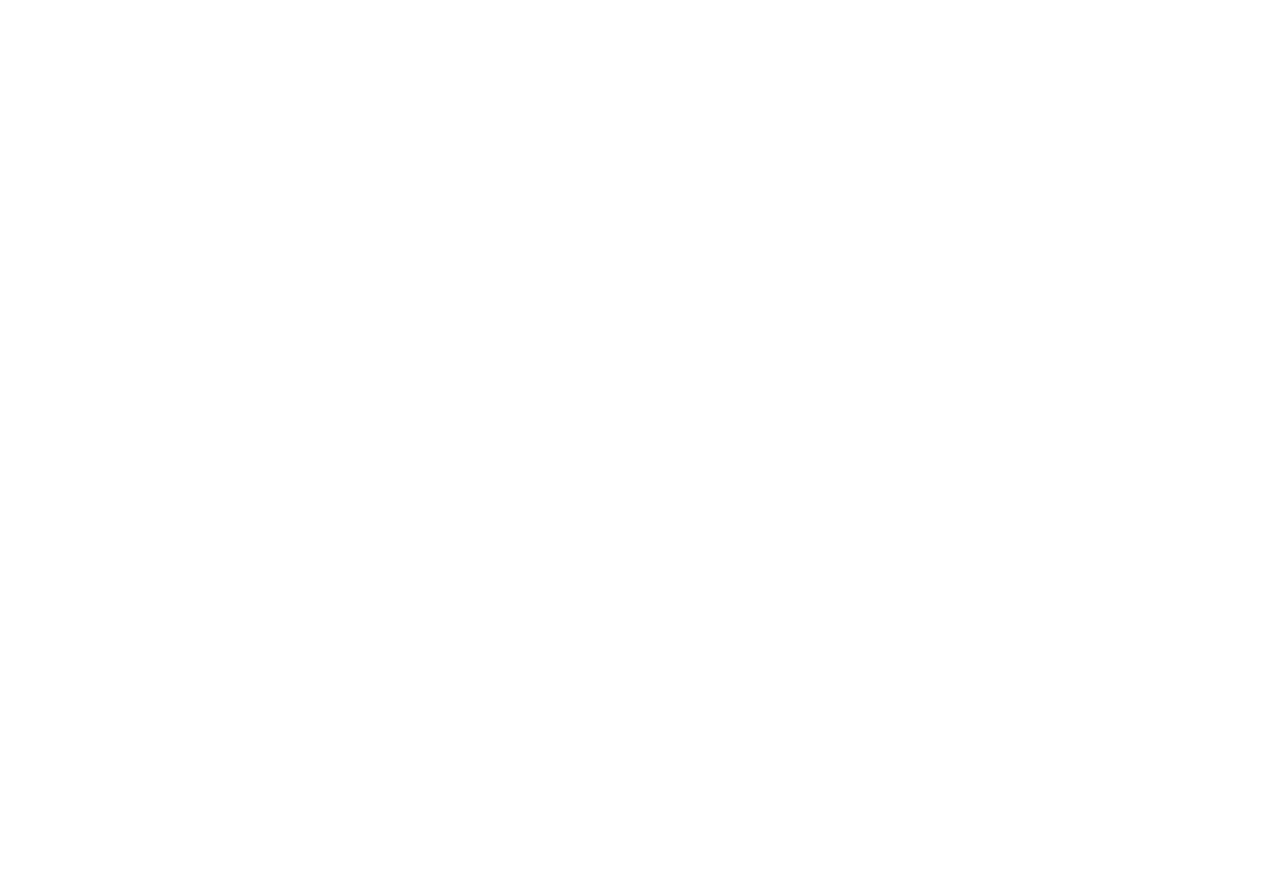
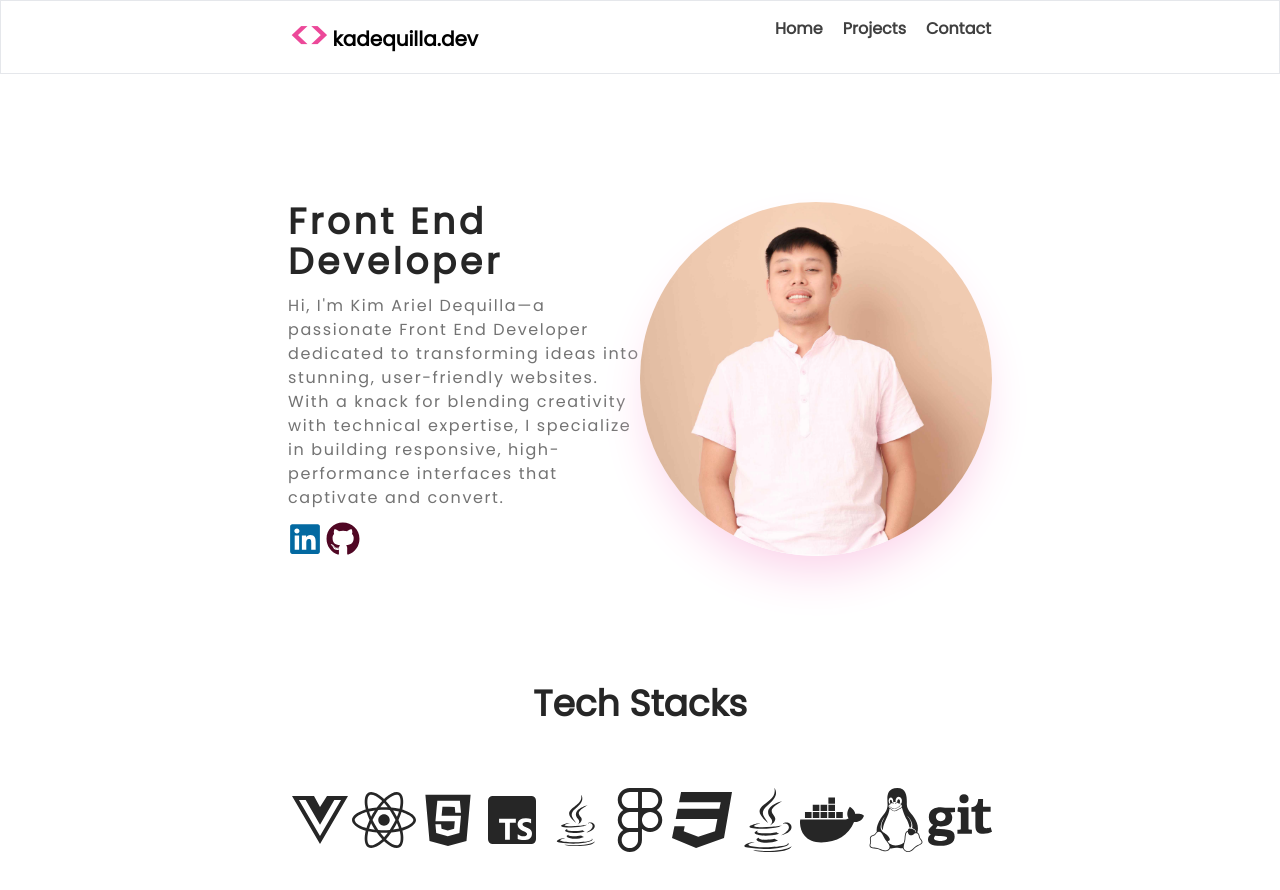
Before and after one commit to dequilla3/kadequilla, a Next.js app: page / in a window 1280 px wide. Shown: the top 890 px of the page. Before the commit the page ends 800 px from the top, so only its background shows below. Built offline with nearby package versions, Linux system fonts and the light colour scheme.

Commit message:
feat: done hero and tech stack section

```diff
--- /dev/null
+++ b/app/components/layouts/Navbar.tsx
@@ -0,0 +1,31 @@
+export default function Navbar() {
+  return (
+    <div className="border">
+      <nav className="flex py-4 px-72">
+        <a href="#" className="font-black text-xl">
+          <div className="flex">
+            <div className="text-4xl mr-1 transition-all hover:animate-spin text-pink-500">
+              {"<>"}
+            </div>
+            <div className="translate-y-2">kadequilla.dev</div>
+          </div>
+        </a>
+        <ul className="flex justify-end w-full font-semibold text-neutral-700">
+          <li>
+            <div className="ml-5 cursor-pointer hover:text-pink-900"> Home</div>
+          </li>
+          <li>
+            <div className="ml-5 cursor-pointer hover:text-pink-900">
+              Projects
+            </div>
+          </li>
+          <li>
+            <div className="ml-5 cursor-pointer hover:text-pink-900">
+              Contact
+            </div>
+          </li>
+        </ul>
+      </nav>
+    </div>
+  );
+}
--- /dev/null
+++ b/app/components/sections/HeroSection.tsx
@@ -0,0 +1,42 @@
+"use client";
+
+import Image from "next/image";
+import { FaGithub, FaLinkedin } from "react-icons/fa";
+
+export default function HeroSection() {
+  return (
+    <div className="py-32 flex xl:pb-64">
+      <div className="w-1/2">
+        <div className="font-bold flex tracking-widest mb-3 lg:text-4xl 1xl:text-5xl">
+          Front End Developer
+        </div>
+        <div className=" text-neutral-500 tracking-widest mb-2">
+          {
+            "Hi, I'm Kim Ariel Dequilla—a passionate Front End Developer dedicated to transforming ideas into stunning, user-friendly websites. With a knack for blending creativity with technical expertise, I specialize in building responsive, high-performance interfaces that captivate and convert."
+          }
+        </div>
+        <div className="flex mt-3">
+          <a
+            className="mr-1"
+            href="https://www.linkedin.com/in/kadequilla"
+            target="_blank"
+          >
+            <FaLinkedin className="text-sky-700" size={34} />
+          </a>
+          <a href="https://github.com/dequilla3" target="_blank">
+            <FaGithub className="text-pink-950" size={34} />
+          </a>
+        </div>
+      </div>
+      <div className="w-1/2 flex justify-center">
+        <Image
+          className="rounded-full shadow-2xl shadow-pink-200"
+          src="/me.jpg"
+          width={450}
+          height={450}
+          alt="Picture of the author"
+        />
+      </div>
+    </div>
+  );
+}
--- /dev/null
+++ b/app/components/sections/Skills.tsx
@@ -0,0 +1,58 @@
+import Image from "next/image";
+import { BiLogoTypescript } from "react-icons/bi";
+import { DiJava, DiJavascript } from "react-icons/di";
+import {
+  FaCss3,
+  FaDocker,
+  FaFigma,
+  FaGit,
+  FaJava,
+  FaLinux,
+  FaReact,
+  FaVuejs,
+} from "react-icons/fa";
+
+export default function Skills() {
+  return (
+    <div className="h-96">
+      <div className="font-bold lg:text-4xl 1xl:text-5xl text-center mb-16">
+        Tech Stacks
+      </div>
+      <div className="flex justify-evenly">
+        <a href="">
+          <FaVuejs size={64} />
+        </a>
+        <a href="">
+          <FaReact size={64} />
+        </a>
+        <a href="">
+          <DiJavascript size={64} />
+        </a>
+        <a href="">
+          <BiLogoTypescript size={64} />
+        </a>
+        <a href="">
+          <DiJava size={64} />
+        </a>
+        <a href="">
+          <FaFigma size={64} />
+        </a>
+        <a href="">
+          <FaCss3 size={64} />
+        </a>
+        <a href="">
+          <FaJava size={64} />
+        </a>
+        <a href="">
+          <FaDocker size={64} />
+        </a>
+        <a href="">
+          <FaLinux size={64} />
+        </a>
+        <a href="">
+          <FaGit size={64} />
+        </a>
+      </div>
+    </div>
+  );
+}
--- a/app/layout.tsx
+++ b/app/layout.tsx
@@ -1,12 +1,13 @@
 import type { Metadata } from "next";
-import { Inter } from "next/font/google";
+import { Poppins } from "next/font/google";
 import "./globals.css";
+import Navbar from "./components/layouts/Navbar";
 
-const inter = Inter({ subsets: ["latin"] });
+const poppins = Poppins({ weight: "400", subsets: ["latin"] });
 
 export const metadata: Metadata = {
-  title: "Create Next App",
-  description: "Generated by create next app",
+  title: "Kim Dequilla | Portfolio",
+  description: "Crafting Engaging Digital Experiences",
 };
 
 export default function RootLayout({
@@ -16,7 +17,10 @@
 }>) {
   return (
     <html lang="en">
-      <body className={inter.className}>{children}</body>
+      <body className={poppins.className}>
+        <Navbar />
+        {children}
+      </body>
     </html>
   );
 }
--- a/app/page.tsx
+++ b/app/page.tsx
@@ -1,3 +1,11 @@
+import HeroSection from "./components/sections/HeroSection";
+import Skills from "./components/sections/Skills";
+
 export default function Hero() {
-  return <div> </div>;
+  return (
+    <main className="text-neutral-800 px-72">
+      <HeroSection />
+      <Skills />
+    </main>
+  );
 }
--- a/tailwind.config.ts
+++ b/tailwind.config.ts
@@ -13,6 +13,14 @@
         "gradient-conic":
           "conic-gradient(from 180deg at 50% 50%, var(--tw-gradient-stops))",
       },
+      screens: {
+        // Override default min-width breakpoints or add new ones
+        sm: "480px", // Custom small breakpoint
+        md: "768px", // Custom medium breakpoint
+        lg: "1024px", // Custom large breakpoint
+        xl: "1440px", // Custom extra-large breakpoint
+        "1xl": "1980", // Custom extra-large breakpoint
+      },
     },
   },
   plugins: [],
```
Also changed, not shown: package.json (+5 -4 lines), public/me.jpg (added), 1 other file (tests, documents, lock files or other folders).
